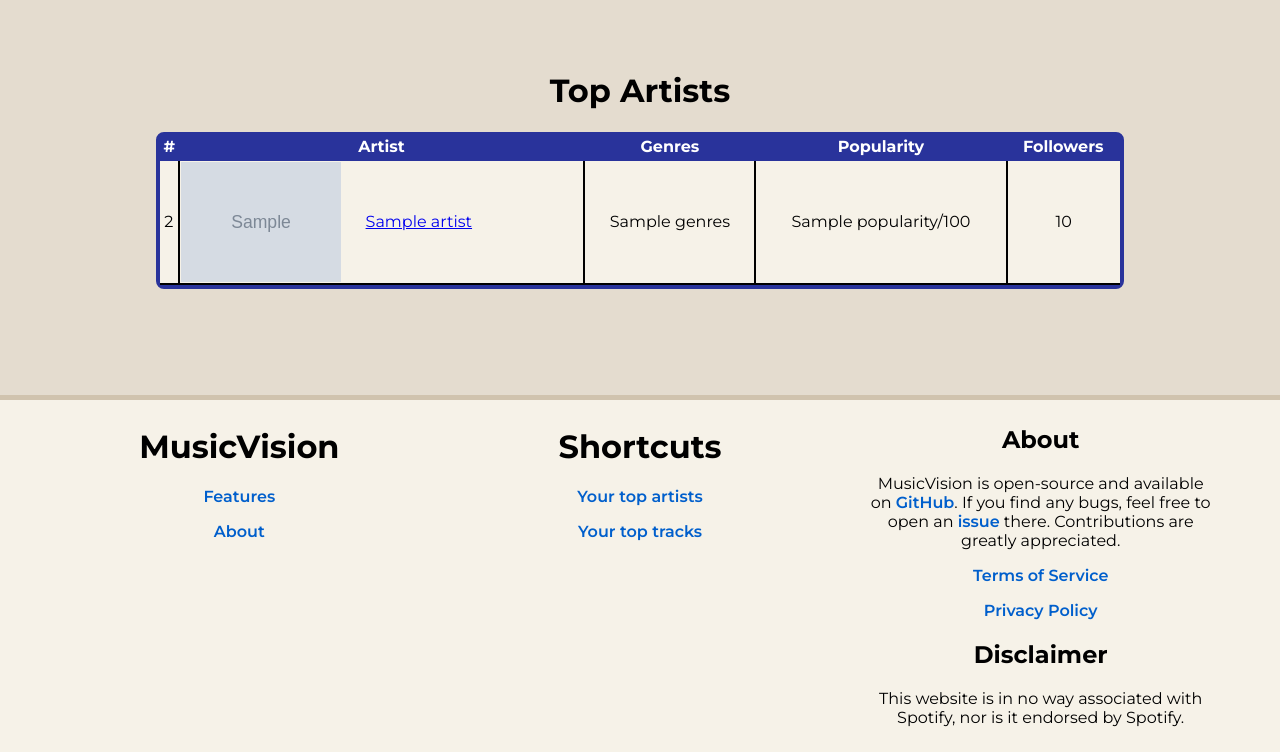
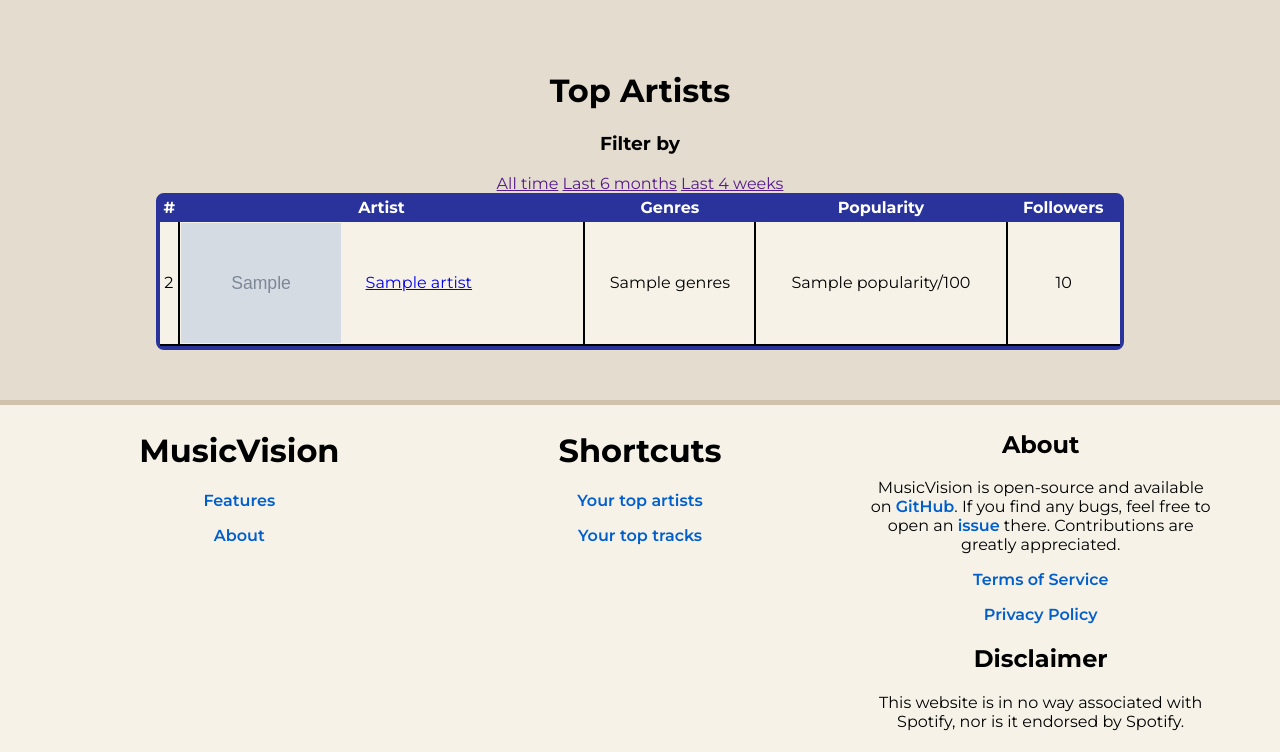
Before and after one commit to ZeroWave022/MusicVision, a Flask app: template musicvision/templates/dashboard/top-artists.html in a window 1280 px wide. Shown: the part 52-804 px from the top of the page. Before the commit the page ends 779 px from the top, so only its background shows below. Run offline with Flask 2, Linux system fonts and the light colour scheme; the template is opened without the code that fills it: most values are stand-ins (such as "Sample title", 1, 10 or a date in 2020); grey boxes marked "Sample" are stand-in pictures.

Commit message:
refactor: Unify CSS for top tracks and artists

```diff
--- a/musicvision/static/css/top_artists.css
+++ b/musicvision/static/css/top.css
@@ -1,7 +1,3 @@
-h1 {
-    text-align: center;
-}
-
 .table-container {
     width: 75vw;
     margin: auto;
@@ -33,12 +29,23 @@ td {
     text-align: center;
 }
 
-.artist-td {
+.item-td {
     display: flex;
     align-items: center;
     gap: 25px;
 }
 
-.artist-td img {
+.item-td img {
     max-width: 160px;
 }
+
+/* Only for top tracks page */
+.track-info p {
+    display: block;
+    margin: 5px 0;
+}
+
+.track-artists-td a {
+    display: block;
+    margin: 5px 0;
+}
--- a/musicvision/templates/dashboard/top-artists.html
+++ b/musicvision/templates/dashboard/top-artists.html
@@ -1,7 +1,7 @@
 {% extends "layout.html" %}
 
 {% block additional_head_info %}
-    <link rel="stylesheet" href="{{ url_for('static', filename='css/top_artists.css') }}">
+    <link rel="stylesheet" href="{{ url_for('static', filename='css/top.css') }}">
 {% endblock %}
 
 {% block title %}
@@ -10,6 +10,12 @@
 
 {% block main %}
     <h1>Top Artists</h1>
+    <div class="filters">
+        <h3>Filter by</h3>
+        <a href="">All time</a>
+        <a href="">Last 6 months</a>
+        <a href="">Last 4 weeks</a>
+    </div>
     <div class="table-container">
         <table>
             <thead>
@@ -26,9 +32,9 @@
                 <tr>
                     <td>{{ index + 1 }}</td>
                     <td>
-                        <div class="artist-td">
-                            <img src="{{ artist ['images'][0]['url'] }}" alt="Artist profile picture">
-                            <a href="{{ artist['external_urls']['spotify']}}">{{ artist["name"] }}</a>
+                        <div class="item-td">
+                            <img src="{{ artist['images'][0]['url'] }}" alt="Artist profile picture">
+                            <a href="{{ artist['external_urls']['spotify'] }}">{{ artist["name"] }}</a>
                         </div>
                     </td>
                     <td>{{ artist["genres"] if artist["genres"] else "None listed" }}</td>
```
Also changed, not shown: musicvision/static/css/top_tracks.css (deleted, +0 -54 lines), musicvision/templates/dashboard/top-tracks.html (+4 -7 lines).
